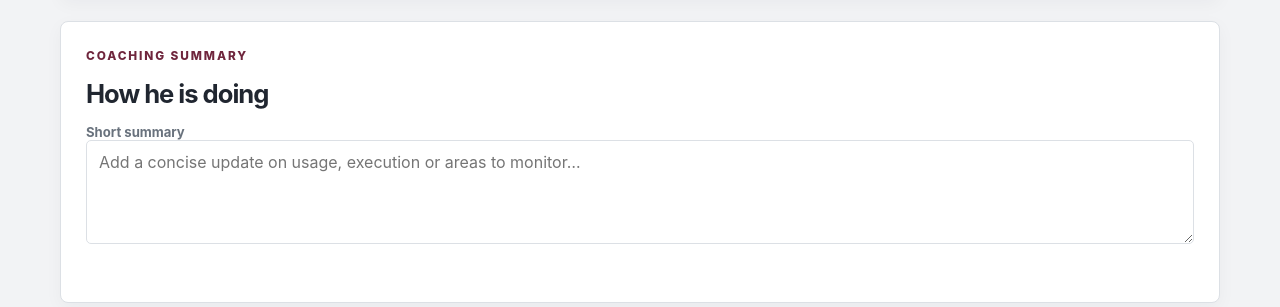
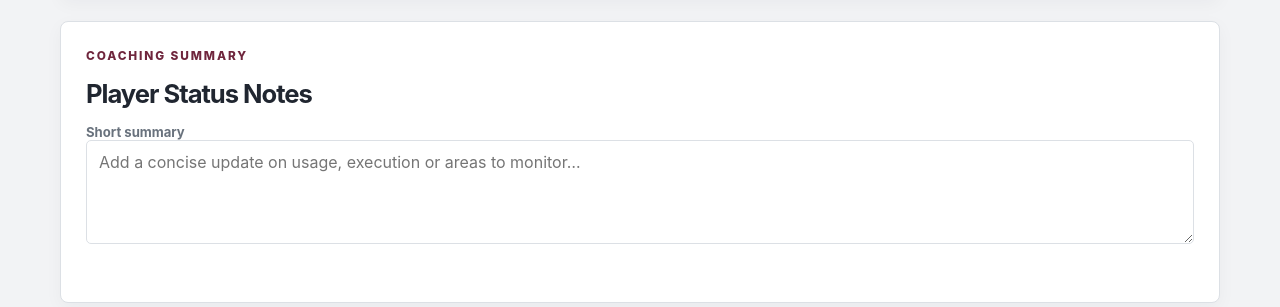
Before and after one commit to seanmcl12/Phillies-Dashboard, a Flask app: template app/templates/pitcher_profile.html in a window 1280 px wide. Shown: the part 520-827 px from the top of the page. Run offline with Flask 3, Linux system fonts and the light colour scheme; the template is opened without the code that fills it, so the values that code supplies are empty.

Commit message:
Rename pitcher status heading
Co-authored-by: Copilot <223556219+Copilot@users.noreply.github.com>

```diff
--- a/app/templates/pitcher_profile.html
+++ b/app/templates/pitcher_profile.html
@@ -18,7 +18,7 @@
   </section>
   <section class="panel content-section">
     <div class="section-heading compact-heading">
-      <div><p class="eyebrow eyebrow-dark">COACHING SUMMARY</p><h2>How he is doing</h2></div>
+      <div><p class="eyebrow eyebrow-dark">COACHING SUMMARY</p><h2>Player Status Notes</h2></div>
     </div>
     <label class="field-label" for="pitcher-summary-notes">Short summary</label>
     <textarea id="pitcher-summary-notes" class="profile-textarea" rows="4" placeholder="Add a concise update on usage, execution or areas to monitor…"></textarea>
```
